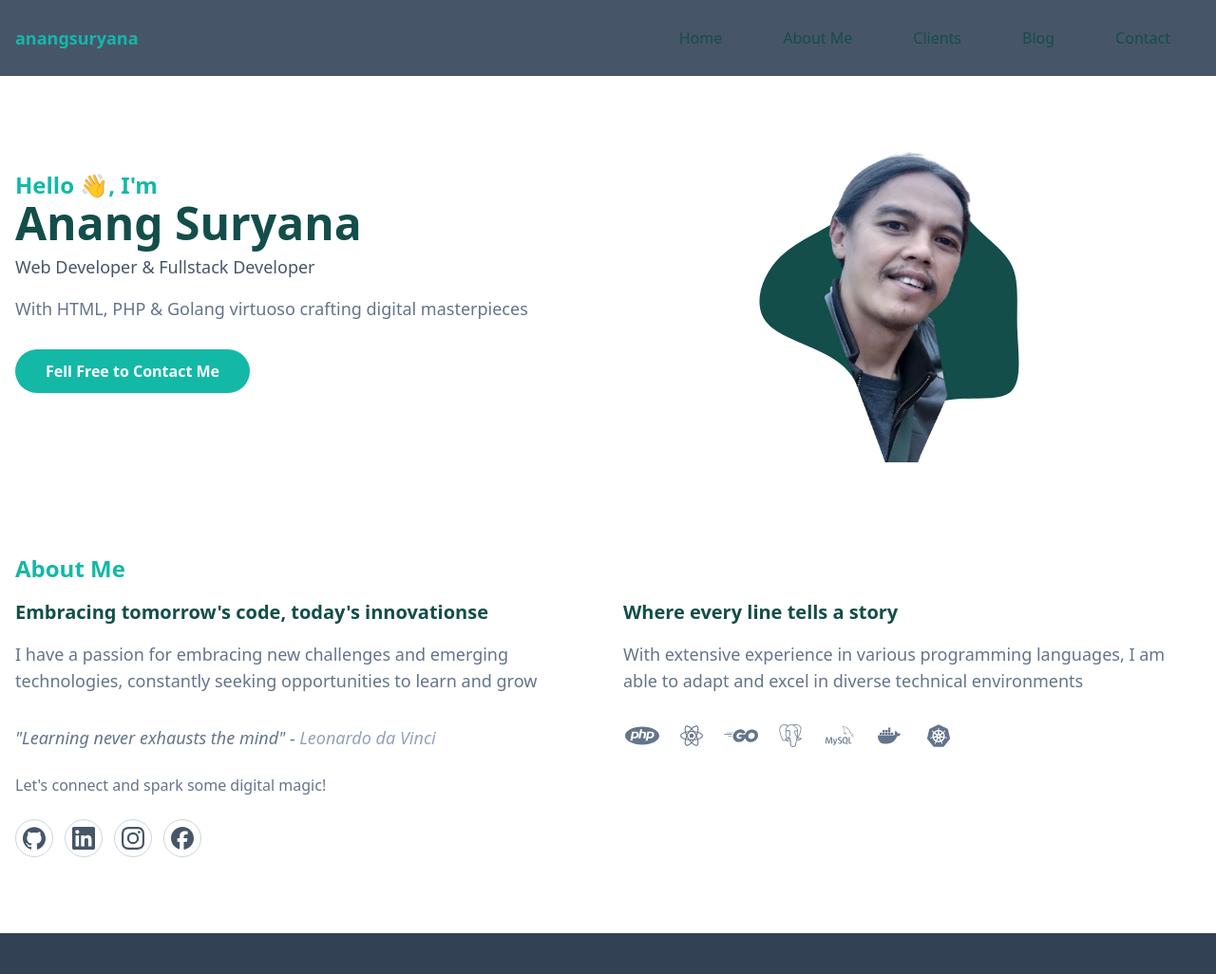
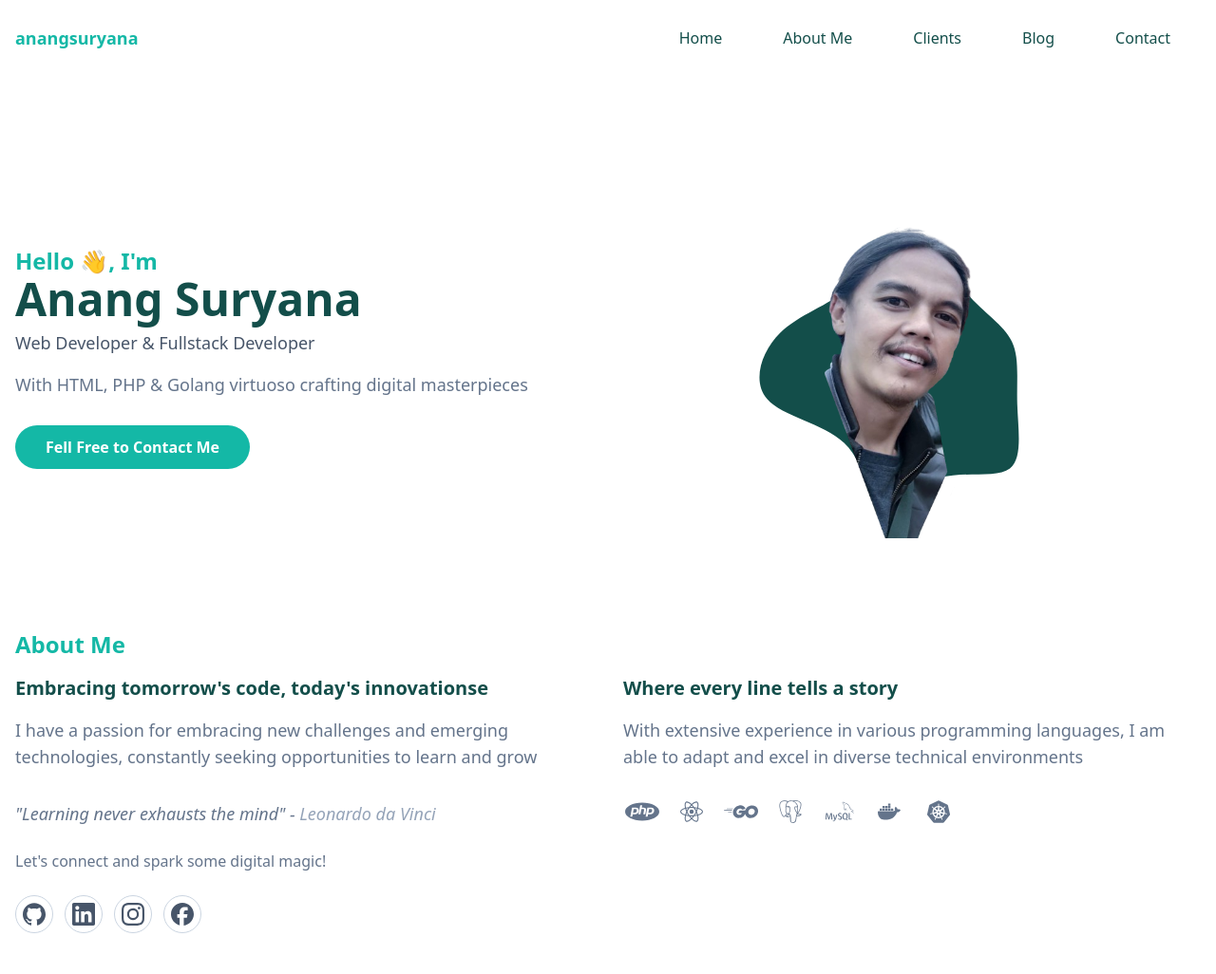
Before and after one commit to anang5u/anang5u.github.io, a website: page index.html in a window 1280 px wide. Shown: the top 1026 px of the page at 95% size. Drawn offline with Linux system fonts and the light colour scheme.

Commit message:
fix: navbar

```diff
--- a/index.html
+++ b/index.html
@@ -8,7 +8,7 @@
 </head>
 <body>
     <!--navbar START-->
-    <section id="navbar" class="bg-transparent absolute top-0 left-0 w-full flex items-center z-10 bg-slate-600">
+    <section id="navbar" class="bg-transparent top-0 left-0 w-full flex items-center z-10 fixed">
         <div class="container w-full mx-auto">
             <div class="flex items-center justify-between relative">
                 <div class="px-4">
```
